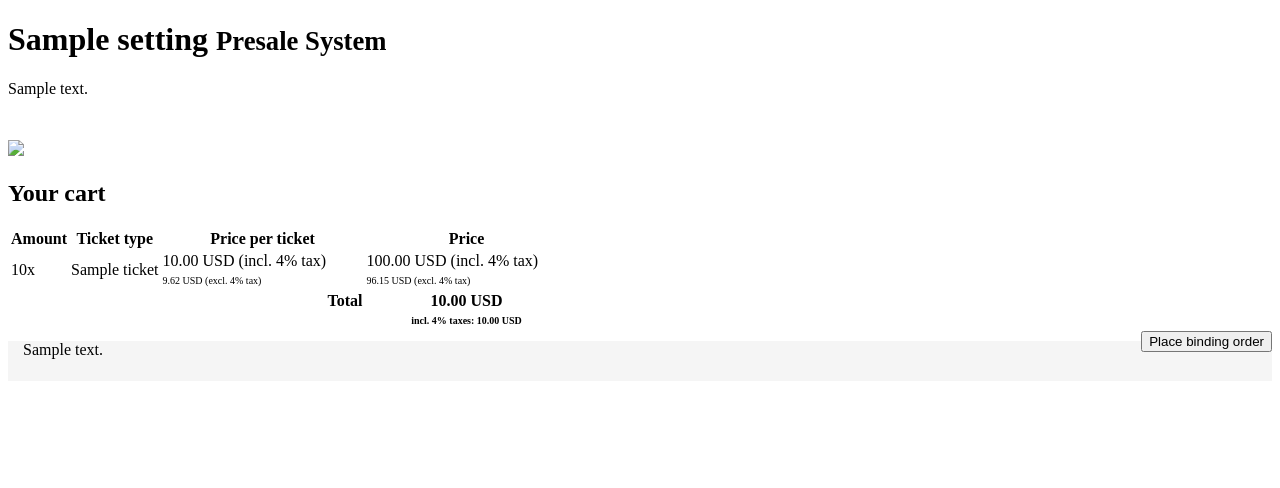
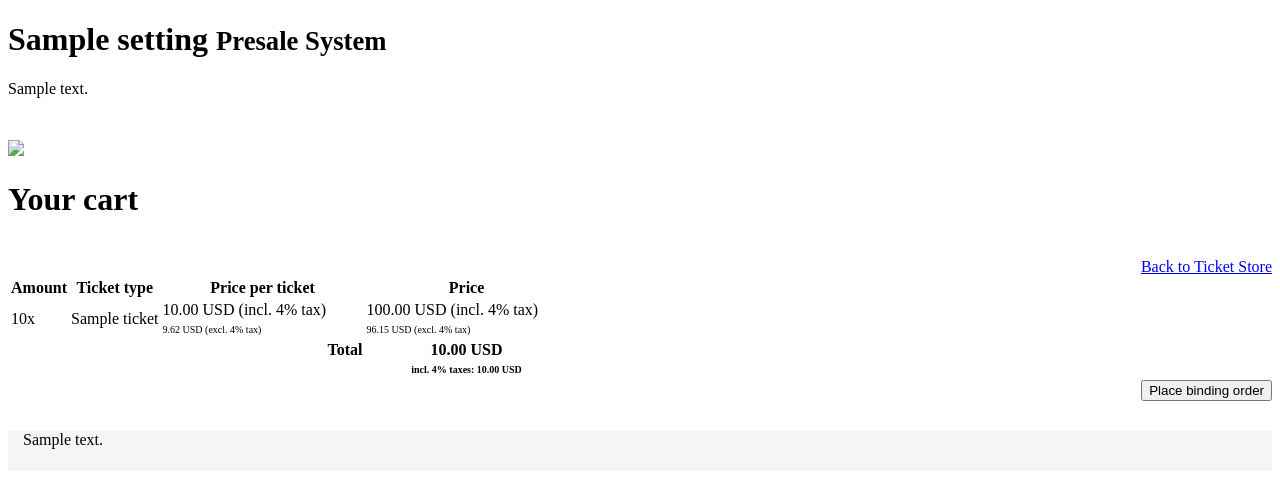
Before and after one commit to informancer/c4sh_preorder, a Django app: template c4sh_preorder/templates/checkout.html in a window 1280 px wide. Shown: the part 76-564 px from the top of the page. Run offline with Django 3.2, Linux system fonts and the light colour scheme; the template is opened without the code that fills it: most values are stand-ins (such as "Sample title", 1, 10 or a date in 2020).

Commit message:
layout improvements

```diff
--- a/c4sh_preorder/templates/buy.html
+++ b/c4sh_preorder/templates/buy.html
@@ -204,7 +204,9 @@
                 {% endfor %}
               </table>
               <form action="{% url "checkout" %}" method="get" style="float:right;">
-                <button type="submit" class="btn btn-success"><i class="icon-shopping-cart icon-white"></i> {% trans "Proceed to checkout"%}</button>
+                <button type="submit" class="btn btn-primary btn-lg">
+                  <span class="glyphicon glyphicon-shopping-cart glyphicon-white"></span> {% trans "Proceed to checkout"%}
+                </button>
               </form>
         </div>
         {% endif %}
--- a/c4sh_preorder/templates/checkout.html
+++ b/c4sh_preorder/templates/checkout.html
@@ -3,10 +3,20 @@
 
 {% block content %}
       <div class="row">
-        <div class="span12">
           {% if cart %}
-            <h2>{% trans "Your cart" %}</h2>
-
+          <div class="col-md-8">
+            <h1>{% trans "Your cart" %}</h1>
+          </div>
+          <div class="col-md-4" style="text-align:right;">
+            <br />
+            <a href="{% url "default" %}" class="btn btn-warning btn-sm">
+              <span class="glyphicon glyphicon-white glyphicon-backward"></span>
+              Back to Ticket Store
+            </a>
+        </div>
+      </div>
+      <div class="row">
+        <div class="col-md-12">
             <table class="table table-striped table-bordered">
               <tr>
                 <th style="width:50px">{% trans "Amount"%}</th>
@@ -45,14 +55,16 @@
                 </tr>
               {% endfor %}
             </table>
-
-            <form action="{% url "order" %}" method="POST" class="form-horizontal">
+          </div>
+        </div>
+        <div class="row">
+          <div class="col-md-12" style="text-align: right;">
+            <form action="{% url "order" %}" method="POST" role="form">
               {% if single_ticket_over_limit %}
                 {% include "billingaddress_form.html" %}
                 <br style="clear:both;" />
               {% endif %}
               {% csrf_token %}
-              <div style="float:right;">
                 {% if single_ticket_over_limit %}
                 <div style="float:left;margin-right: 30px;margin-top:0px;">
                   <label class="checkbox">
@@ -61,16 +73,33 @@
                   </label>
                 </div>
                 {% endif %}
-                <button type="submit" class="btn btn-success"><i class="icon-ok icon-white"></i> {% trans "Place binding order"%}</button>
+                <button type="submit" class="btn btn-success btn-lg"><span class="glyphicon glyphicon-ok glyphicon-white"></span> {% trans "Place binding order"%}</button>
+
+            </form>
+          {% else %}
+          <div class="col-md-12">
+            <div class="row">
+              <div class="col-md-3"></div>
+              <div class="col-md-6">
+                <div class="panel panel-danger">
+                  <div class="panel-heading">
+                    <h3 class="panel-title">{% trans "Your cart is empty."%}</h3>
+                  </div>
+                  <div class="panel-body">
+                    <p class="text-danger">
+                      {% trans "You do not have any items in your cart." %}
+                    </p>
+                    <a href="{% url "default" %}" class="btn btn-primary btn-lg btn-block">
+                      <span class="glyphicon glyphicon-white glyphicon-road"></span>
+                      Proceed to Ticket Store
+                    </a>
+                  </div>
+                </div>
               </div>
-            </form>
-
-          {% else %}
-            <h2>{% trans "Your cart is empty."%}</h2>
-            <div class="alert alert-warning">
-             {% trans "Well.. your cart is empty. What do you want to checkout then?"%}
+              <div class="col-md-3"></div>
             </div>
           {% endif %}
          </div>
       </div>
+      <div class="clearfix hide-sm" style="height: 20px;"></div>
 {% endblock %}
--- a/c4sh_preorder/templates/tickets.html
+++ b/c4sh_preorder/templates/tickets.html
@@ -5,8 +5,8 @@
 {% block content %}
       <div class="row">
 
-        <div class="span5">
-          <h2>{% trans "Payment information"%}</h2>
+        <div class="col-md-5">
+          <h1>{% trans "Payment information"%}</h1>
           {% if preorders %}
             <p>{% trans "Thanks for your preorder. Please transfer the total amount (see right) to:"%}</p>
             <pre>{{settings.EVENT_PAYMENT_DETAILS}}<br /><br />{% for p in preorders %}Reference: <strong>{{settings.EVENT_PAYMENT_PREFIX}}-{{p.get_reference_hash}}</strong><br />{% endfor %}</pre>
@@ -30,7 +30,7 @@
           {% endif %}
         </div>
 
-        <div class="span7">
+        <div class="col-md-7">
           <h2>{% trans "Your preorders"%}</h2>
             <table class="table table-striped table-bordered">
                <tr>
```
